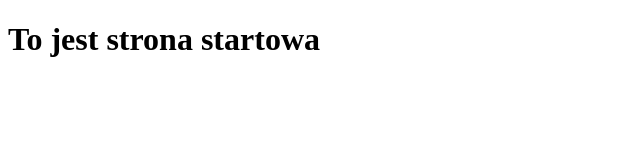
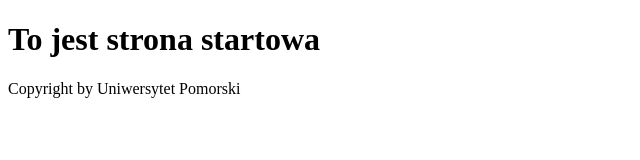
Before and after one commit to WikKwie/grupa3, a plain HTML site: page index.html in a window 1280 px wide. Shown: the whole page, without its empty margins (0-640 px from the left). Drawn offline with Linux system fonts and the light colour scheme.

Commit message:
Update index.html

```diff
--- a/index.html
+++ b/index.html
@@ -7,5 +7,6 @@
 </head>
 <body>
     <h1>To jest strona startowa</h1>
+    <p>Copyright by Uniwersytet Pomorski</p>
 </body>
 </html>
```
